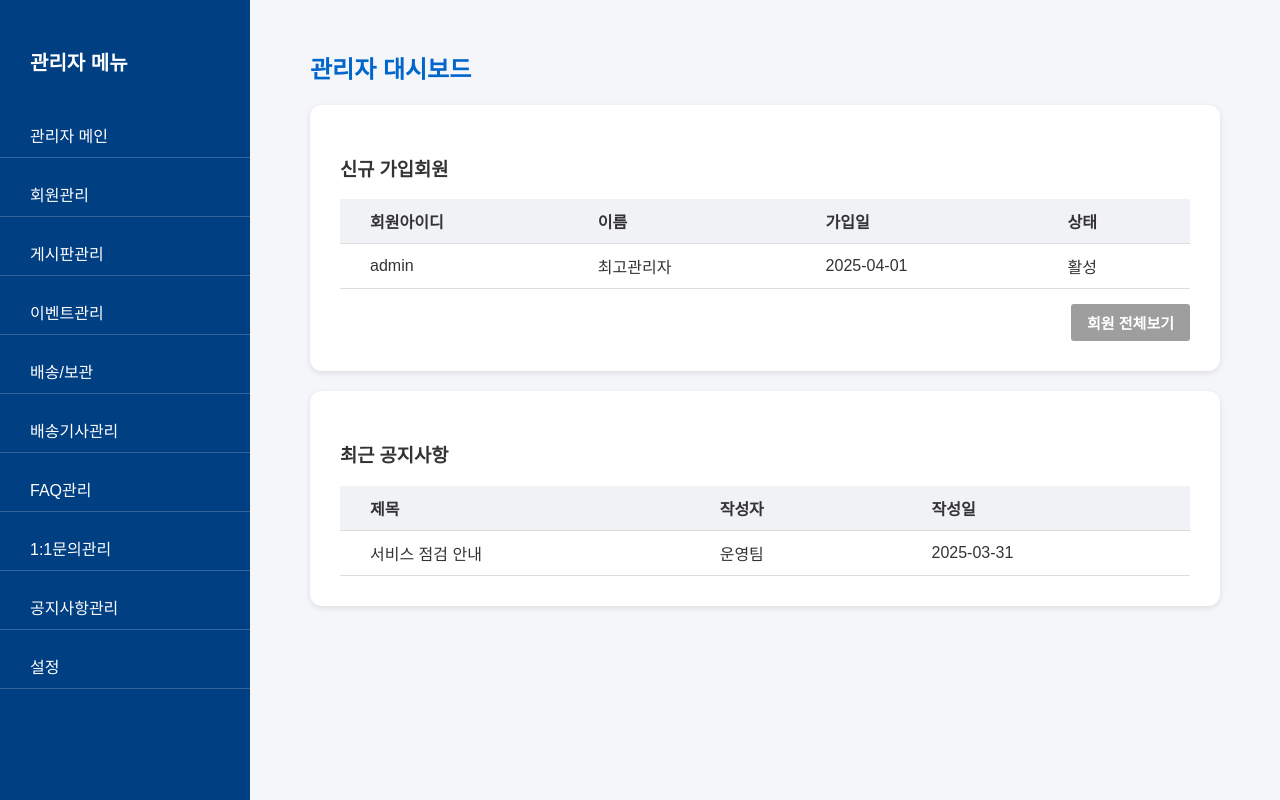
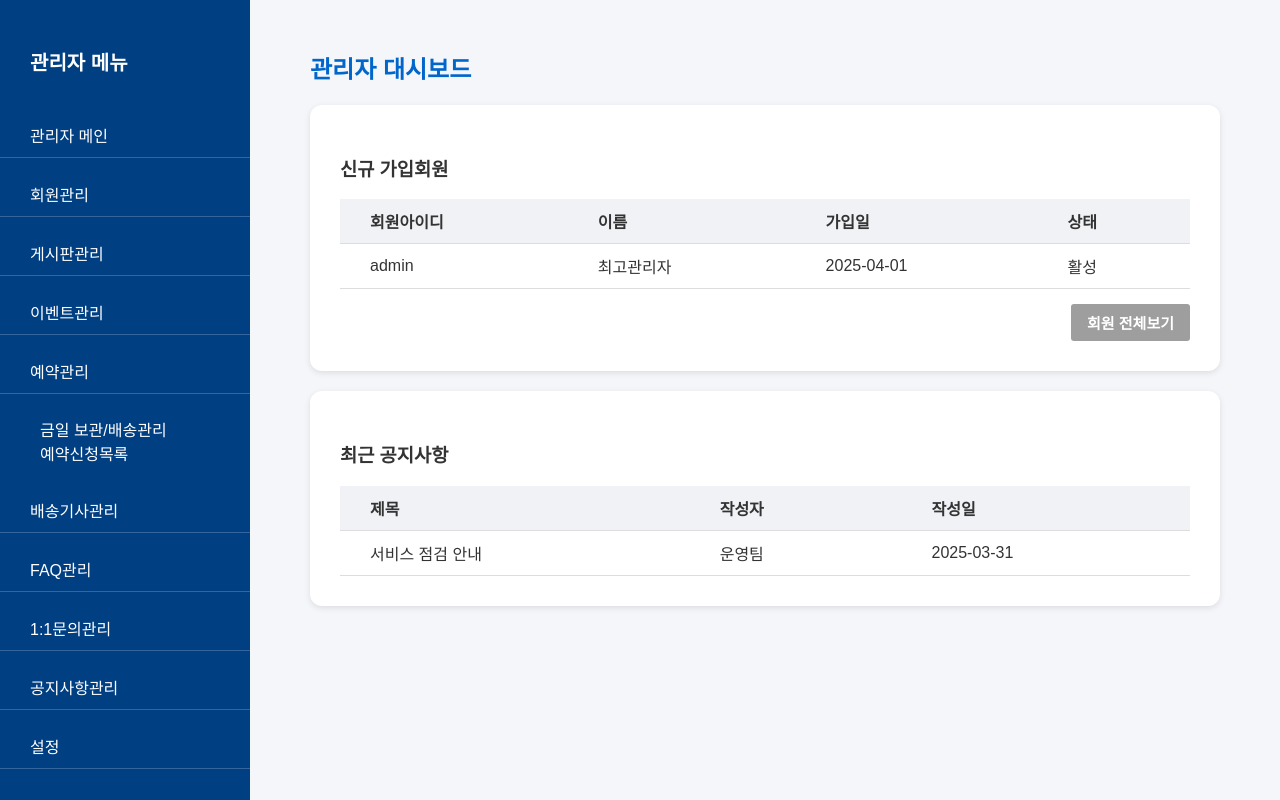
Before and after one commit to cjo3o/with_go_admin, a React (Vite) app: page / in a window 1280 px wide. Built offline with nearby package versions, Linux system fonts and the light colour scheme.

Commit message:
no message

```diff
--- a/src/Index.jsx
+++ b/src/Index.jsx
@@ -13,7 +13,13 @@ function Index() {
             <a href="#">회원관리</a>
             <a href="#">게시판관리</a>
             <a href="#">이벤트관리</a>
-            <a href="#">배송/보관</a>
+            <a href="#">예약관리</a>
+            <div>
+              <ul>
+                <li>금일 보관/배송관리</li>
+                <li>예약신청목록</li>
+              </ul>
+            </div>
             <a href="#">배송기사관리</a>
             <a href="#">FAQ관리</a>
             <a href="#">1:1문의관리</a>
--- a/src/index.css
+++ b/src/index.css
@@ -3,6 +3,11 @@
     --sidebar-bg: rgb(1, 63, 131);
     --card-bg: #ffffff;
     --text-color: #333;
+}
+
+ul,
+li {
+    list-style: none;
 }
 
 body {
```
